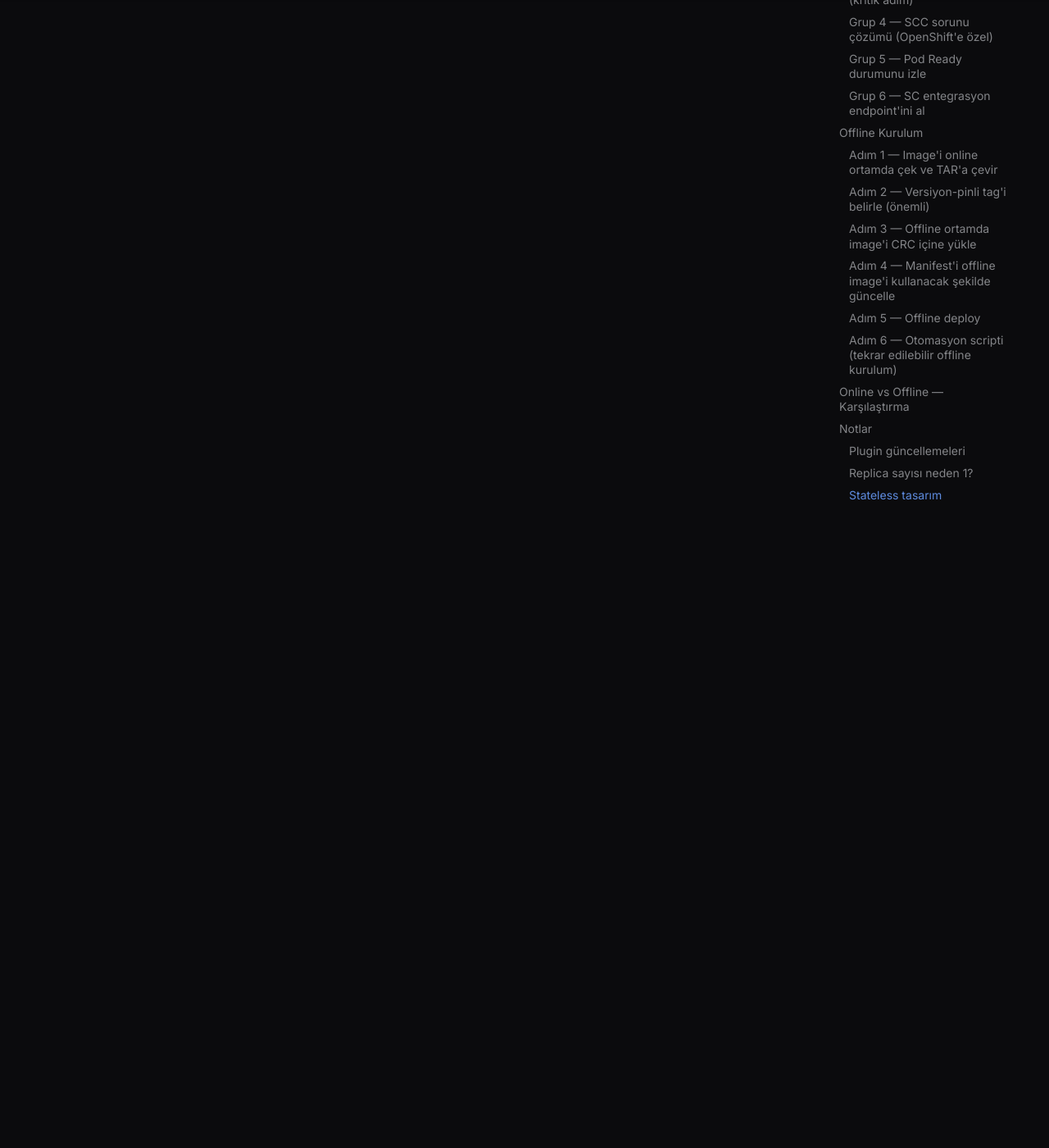
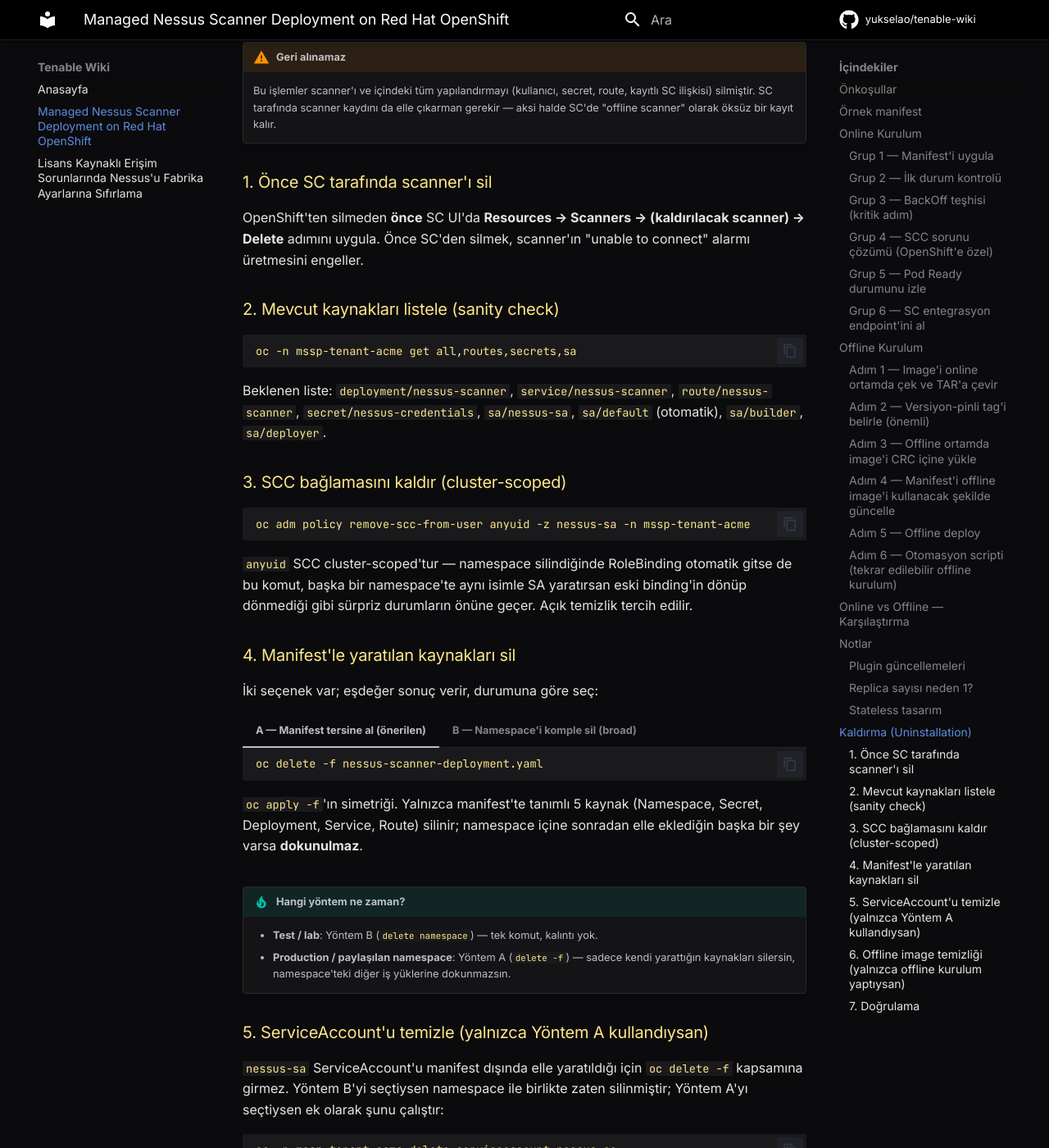
Before and after one commit to yukselao/tenable-wiki, an MkDocs documentation site: the page built from docs/openshift/nessus-scanner.md, in a window 1280 px wide and 1400 px high, scrolled down 7226 px. Shown: the whole window at 82% size. Built offline with MkDocs 1.6.1 and Material for MkDocs 9.7.7, drawn with Linux system fonts in a browser that asks for light colours; comment, search, counter and statistics services are not loaded; some of the changed text lies outside the part shown.

Commit message:
Add Uninstallation section to OpenShift Nessus scanner article
Step-by-step teardown covering: delete the scanner from SC first
(prevents orphan offline alerts), explicit SCC binding removal,
two alternative cleanup paths (oc delete -f vs delete namespace)
with guidance on when to pick each, optional offline image cleanup
(CRC crictl + internal registry imagestream), and post-removal
verification commands.

````diff
--- a/docs/openshift/nessus-scanner.md
+++ b/docs/openshift/nessus-scanner.md
@@ -360,3 +360,125 @@ veya farklı isim) kullanılır.
 Manifest'te volume mount yoktur. Pod yeniden başladığında plugin'ler SC
 tarafından tekrar push'lanır. Bu, scanner'ı tamamen ephemeral yapar — node
 failure veya rolling redeploy durumunda sorun yaratmaz.
+
+---
+
+## Kaldırma (Uninstallation)
+
+Test kurulumunu sonlandırırken hem **namespace içindeki kaynakları** hem de
+kurulum sırasında oluşturulan **cluster-scoped bağlamayı** (SCC binding) ve
+varsa **offline image kalıntısını** temizlemen gerekir. Aşağıdaki sıra,
+kalıntı bırakmadan tam temizlik için en güvenli akıştır.
+
+!!! warning "Geri alınamaz"
+    Bu işlemler scanner'ı ve içindeki tüm yapılandırmayı (kullanıcı, secret,
+    route, kayıtlı SC ilişkisi) silmiştir. SC tarafında scanner kaydını da
+    elle çıkarman gerekir — aksi halde SC'de "offline scanner" olarak öksüz
+    bir kayıt kalır.
+
+### 1. Önce SC tarafında scanner'ı sil
+
+OpenShift'ten silmeden **önce** SC UI'da
+**Resources → Scanners → (kaldırılacak scanner) → Delete** adımını uygula.
+Önce SC'den silmek, scanner'ın "unable to connect" alarmı üretmesini engeller.
+
+### 2. Mevcut kaynakları listele (sanity check)
+
+```bash
+oc -n mssp-tenant-acme get all,routes,secrets,sa
+```
+
+Beklenen liste: `deployment/nessus-scanner`, `service/nessus-scanner`,
+`route/nessus-scanner`, `secret/nessus-credentials`, `sa/nessus-sa`,
+`sa/default` (otomatik), `sa/builder`, `sa/deployer`.
+
+### 3. SCC bağlamasını kaldır (cluster-scoped)
+
+```bash
+oc adm policy remove-scc-from-user anyuid -z nessus-sa -n mssp-tenant-acme
+```
+
+`anyuid` SCC cluster-scoped'tur — namespace silindiğinde RoleBinding
+otomatik gitse de bu komut, başka bir namespace'te aynı isimle SA
+yaratırsan eski binding'in dönüp dönmediği gibi sürpriz durumların önüne
+geçer. Açık temizlik tercih edilir.
+
+### 4. Manifest'le yaratılan kaynakları sil
+
+İki seçenek var; eşdeğer sonuç verir, durumuna göre seç:
+
+=== "A — Manifest tersine al (önerilen)"
+
+    ```bash
+    oc delete -f nessus-scanner-deployment.yaml
+    ```
+
+    `oc apply -f`'ın simetriği. Yalnızca manifest'te tanımlı 5 kaynak
+    (Namespace, Secret, Deployment, Service, Route) silinir; namespace
+    içine sonradan elle eklediğin başka bir şey varsa **dokunulmaz**.
+
+=== "B — Namespace'i komple sil (broad)"
+
+    ```bash
+    oc delete namespace mssp-tenant-acme
+    ```
+
+    Namespace silindiğinde içindeki **her şey** (manifest'tekiler +
+    `nessus-sa` ServiceAccount'u + sonradan eklenmiş ne varsa) garbage
+    collect edilir. Tek-tenant test ortamlarında en pratik yol budur.
+
+!!! tip "Hangi yöntem ne zaman?"
+    - **Test / lab**: Yöntem B (`delete namespace`) — tek komut, kalıntı yok.
+    - **Production / paylaşılan namespace**: Yöntem A (`delete -f`) — sadece
+      kendi yarattığın kaynakları silersin, namespace'teki diğer iş
+      yüklerine dokunmazsın.
+
+### 5. ServiceAccount'u temizle (yalnızca Yöntem A kullandıysan)
+
+`nessus-sa` ServiceAccount'u manifest dışında elle yaratıldığı için
+`oc delete -f` kapsamına girmez. Yöntem B'yi seçtiysen namespace ile birlikte
+zaten silinmiştir; Yöntem A'yı seçtiysen ek olarak şunu çalıştır:
+
+```bash
+oc -n mssp-tenant-acme delete serviceaccount nessus-sa
+```
+
+### 6. Offline image temizliği (yalnızca offline kurulum yaptıysan)
+
+Online kurulumda image registry cache'i otomatik yönetilir; ek temizlik
+gerekmez. Offline (CRC veya internal registry) ortamlar için:
+
+=== "Yöntem A — CRC içine yüklenmişse"
+
+    ```bash
+    crc ssh -- "sudo crictl images | grep tenable"
+    crc ssh -- "sudo crictl rmi tenable/nessus:latest-ubuntu"
+    ```
+
+=== "Yöntem B — Internal registry'ye push edilmişse"
+
+    Image'ın yaşadığı namespace silindiyse ImageStream da otomatik silinmiş
+    olur. Farklı namespace'teyse:
+
+    ```bash
+    oc -n <registry-namespace> delete imagestream nessus
+    ```
+
+### 7. Doğrulama
+
+```bash
+# Namespace artık olmamalı (Yöntem B kullanıldıysa)
+oc get namespace mssp-tenant-acme
+# Beklenen: Error from server (NotFound)
+
+# SCC binding artık nessus-sa içermemeli
+oc get scc anyuid -o yaml | grep -A2 'users:'
+# Beklenen: nessus-sa satırı yok
+
+# Route artık çözümlenmemeli
+curl -k https://<eski-route-url>:443/
+# Beklenen: connection refused / 503
+```
+
+Bu üç çıktı temizse kurulum tamamen geri alınmıştır ve aynı isimle yeniden
+kurulum yapabilirsin.
````
